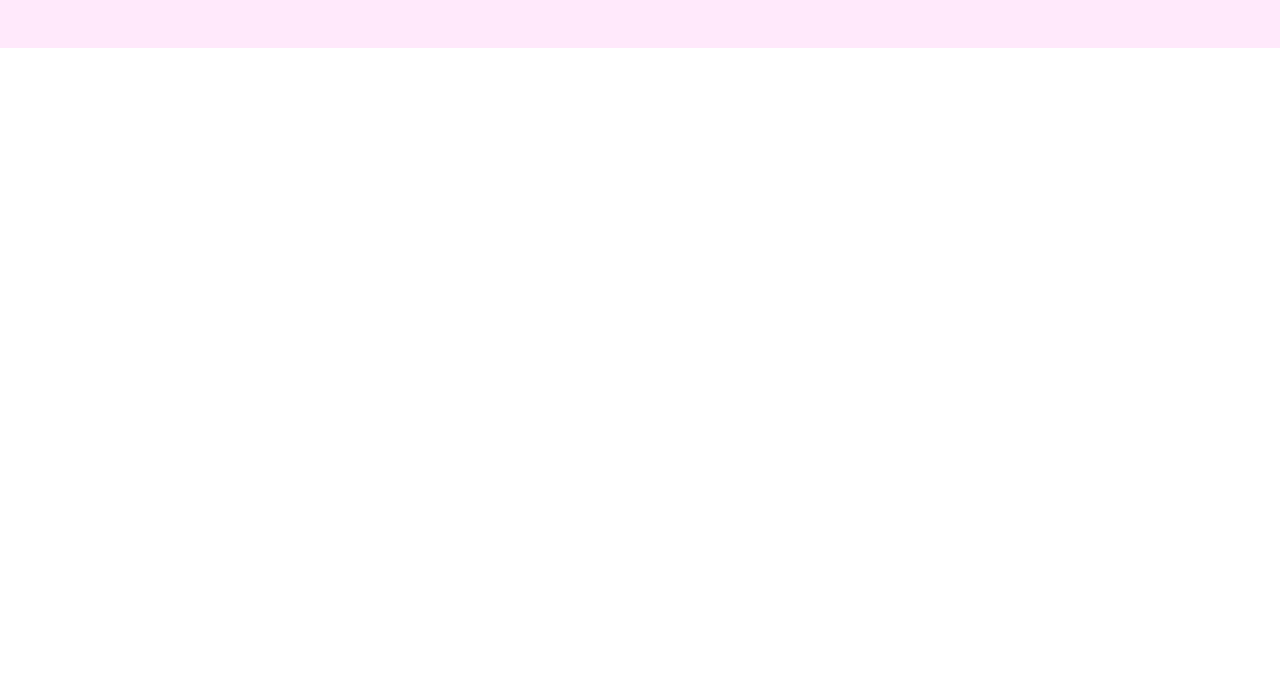
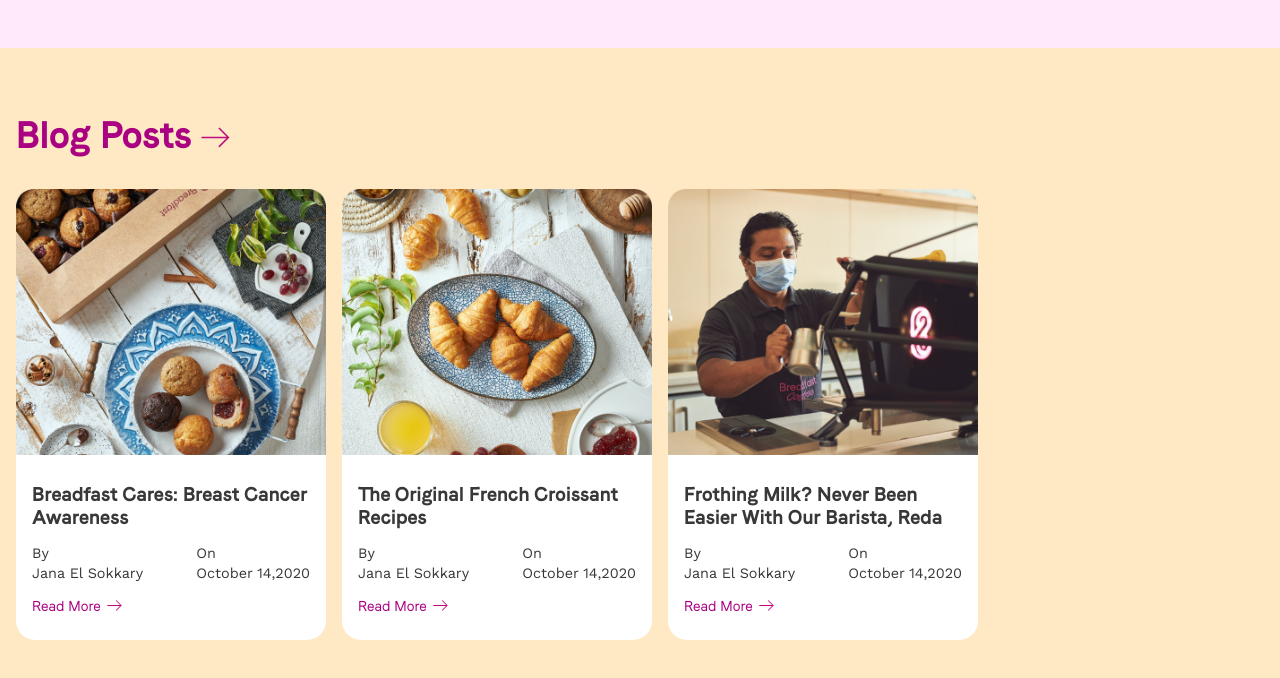
Before and after one commit to Breadfast/website, a website built with Parcel: page src/index.html in a window 1280 px wide. Shown: the part 4853-5531 px from the top of the page. Before the commit the page ends 4901 px from the top, so only its background shows below. Built offline with nearby package versions, Linux system fonts and the light colour scheme; files whose address does not match are found by name.

Commit message:
feat: home page; Blog posts section

```diff
--- a/src/index.html
+++ b/src/index.html
@@ -209,6 +209,94 @@
       </div>
     </section>
     <!-- enf of start shopping section -->
+
+    <!-- Blog posts section -->
+    <section class="bg-sand py-4">
+      <div class="container">
+        <a class="blog-posts-header" href="#">
+          <h2 class="lg-title primary-color bold">
+            Blog Posts
+            <img src="./assets/images/Arrow_-_Right.png" alt="arrow right" />
+          </h2>
+        </a>
+      </div>
+      <div class="horizontal-media-scroller">
+        <figure>
+          <picture>
+            <img src="./assets/images/blog-post-1.png" />
+          </picture>
+          <div class="blog-post-content">
+            <a href="#">
+              <figcaption>Breadfast Cares: Breast Cancer Awareness</figcaption>
+            </a>
+            <dev class="metadata">
+              <div class="author">
+                <p>By</p>
+                <p>Jana El Sokkary</p>
+              </div>
+              <div class="date">
+                <p>On</p>
+                <p>October 14,2020</p>
+              </div>
+            </dev>
+            <a class="primary-color" href="#">
+              Read More
+              <img src="./assets/images/Arrow_-_Right.png" alt="arrow right" />
+            </a>
+          </div>
+        </figure>
+        <figure>
+          <picture>
+            <img src="./assets/images/blog-post-2.png" />
+          </picture>
+          <div class="blog-post-content">
+            <a href="#">
+              <figcaption>The Original French Croissant Recipes</figcaption>
+            </a>
+            <dev class="metadata">
+              <div class="author">
+                <p>By</p>
+                <p>Jana El Sokkary</p>
+              </div>
+              <div class="date">
+                <p>On</p>
+                <p>October 14,2020</p>
+              </div>
+            </dev>
+            <a class="primary-color" href="#">
+              Read More
+              <img src="./assets/images/Arrow_-_Right.png" alt="arrow right" />
+            </a>
+          </div>
+        </figure>
+        <figure>
+          <picture>
+            <img src="./assets/images/blog-post-3.png" />
+          </picture>
+          <div class="blog-post-content">
+            <a href="#">
+              <figcaption>Frothing Milk? Never Been Easier With Our Barista, Reda</figcaption>
+            </a>
+            <dev class="metadata">
+              <div class="author">
+                <p>By</p>
+                <p>Jana El Sokkary</p>
+              </div>
+              <div class="date">
+                <p>On</p>
+                <p>October 14,2020</p>
+              </div>
+            </dev>
+            <a class="primary-color" href="#">
+              Read More
+              <img src="./assets/images/Arrow_-_Right.png" alt="arrow right" />
+            </a>
+          </div>
+        </figure>
+      </div>
+    </section>
+    <!-- end of blog posts section -->
+
     <script type="text/javascript" src="index.js"></script>
   </body>
 </html>
--- a/src/scss/_config.scss
+++ b/src/scss/_config.scss
@@ -18,6 +18,7 @@ $light-green: #edffef;
 $default-sand: #ffe8c4;
 $petroleum-dark: #383838;
 $trans: all 0.3s ease-in-out;
+$gap: 1rem;
 
 // Set text color based on bg
 @function set-text-color($color) {
--- a/src/scss/_responsive.scss
+++ b/src/scss/_responsive.scss
@@ -118,4 +118,10 @@
   .start-shopping-content {
     padding: 5rem 0;
   }
+  .horizontal-media-scroller {
+    padding: 0 10rem;
+    grid-auto-columns: 350px;
+    gap: 2rem;
+    overflow-x: hidden;
+  }
 }
--- a/src/scss/style.scss
+++ b/src/scss/style.scss
@@ -183,6 +183,69 @@ header {
   padding-top: 4rem;
 }
 
+// Blog posts section
+.horizontal-media-scroller {
+  display: grid;
+  grid-auto-flow: column;
+  grid-auto-columns: 310px;
+  gap: 1rem;
+  padding-inline: $gap;
+  padding-block: calc($gap / 2);
+
+  overflow-x: auto;
+  overscroll-behavior-x: contain;
+  scroll-snap-type: x proximity;
+  scroll-padding-inline: $gap;
+  outline-offset: -5px;
+
+  figure {
+    margin: 0;
+    outline-offset: calc($gap / 4);
+    background-color: #fff;
+    border-radius: 1.2rem;
+    img {
+      border-radius: 0rem;
+      width: 100%;
+      object-fit: cover;
+    }
+  }
+
+  .blog-post-content {
+    padding: 1.5rem 1rem;
+
+    figcaption {
+      font-family: $font-faro-bold;
+      font-size: 1.25rem;
+      margin-bottom: 1rem;
+    }
+    .metadata {
+      display: flex;
+      justify-content: space-between;
+      align-items: center;
+      margin-bottom: 0.8rem;
+      p {
+        font-size: 0.9rem;
+        margin: 0;
+        margin-bottom: 0.2rem;
+      }
+    }
+    a {
+      font-size: 0.9rem;
+      font-weight: 500;
+      img {
+        width: 15px;
+        margin-left: 0.2rem;
+      }
+    }
+  }
+}
+.blog-posts-header {
+  h2 {
+    margin: 0;
+    padding-bottom: 1.5rem;
+  }
+}
+
 @keyframes ease-in-top {
   0% {
     -webkit-transform: translateY(-500px);
```
Also changed, not shown: src/assets/images/blog-post-1.png (added), src/assets/images/blog-post-2.png (added), src/assets/images/blog-post-3.png (added).
